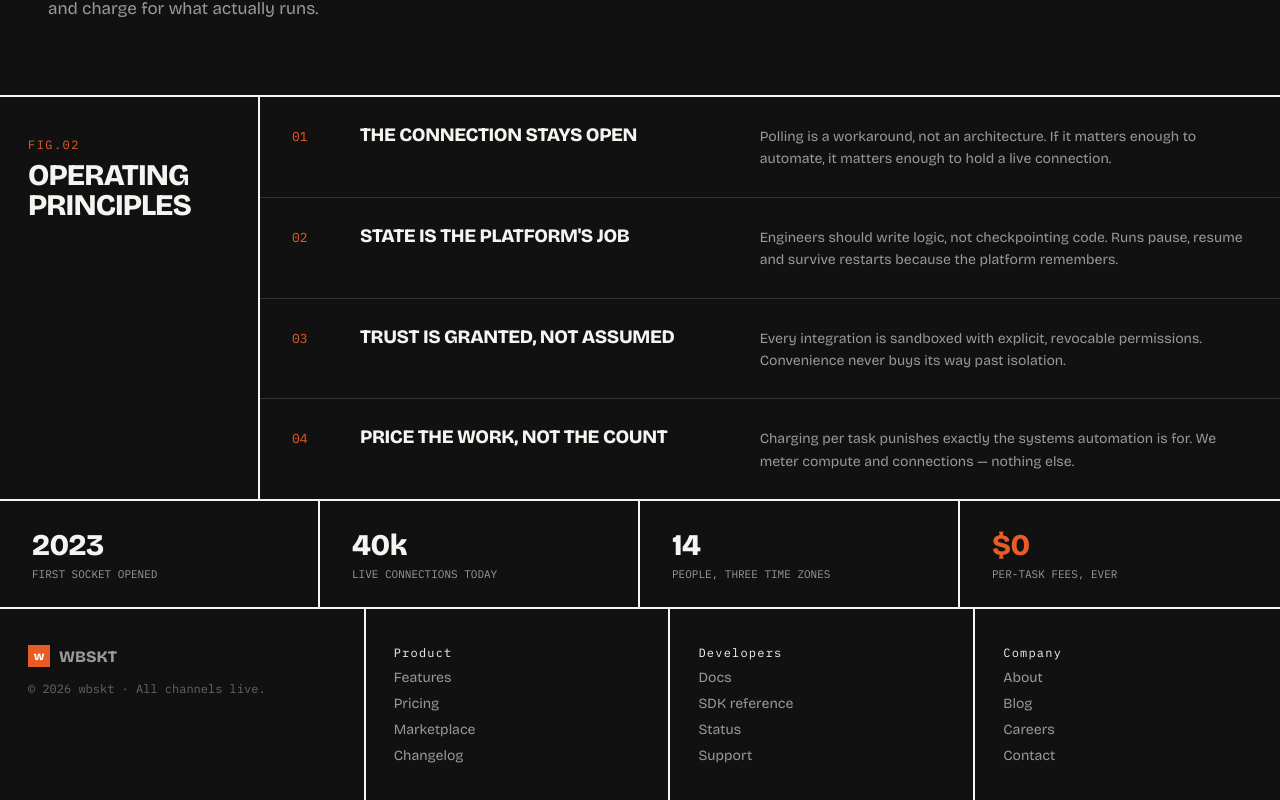
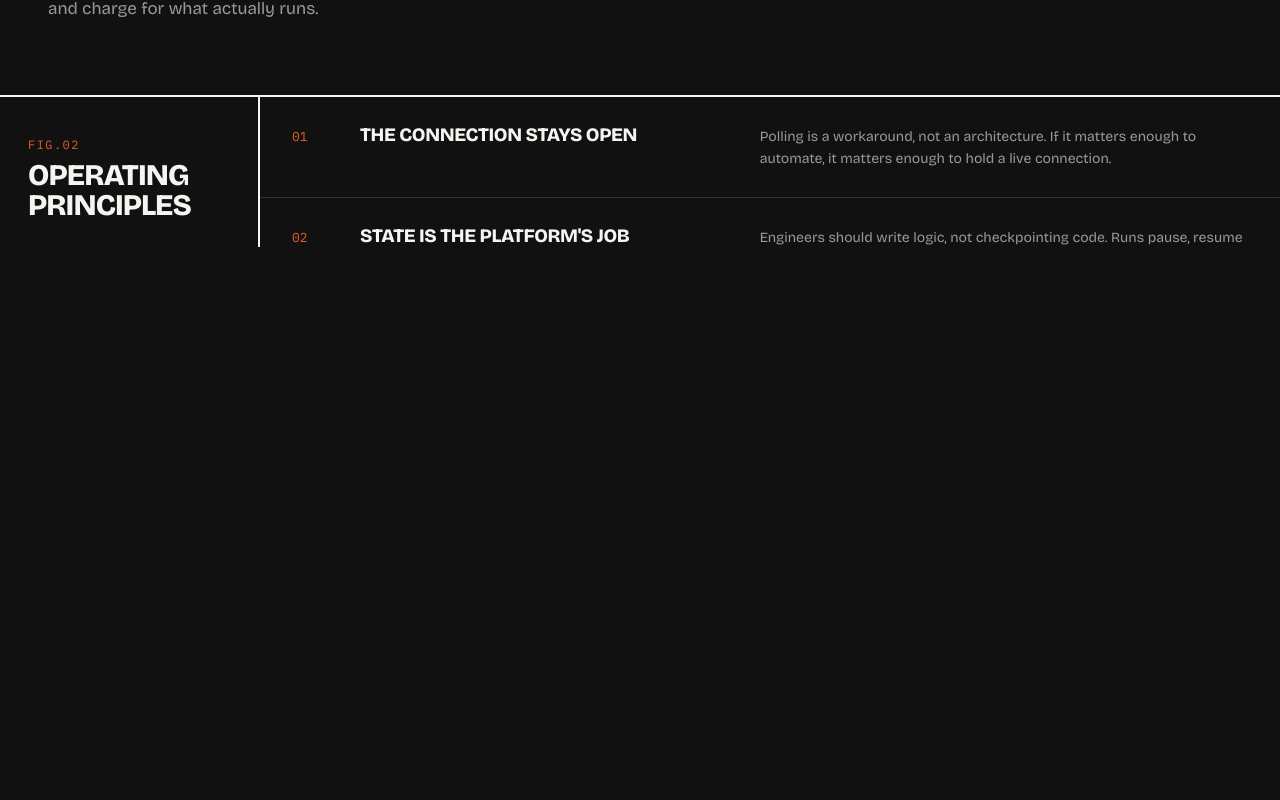
Before and after one commit to richardjoy530/fluffy-waddle, an Angular app in the folder app/: page /about in a window 1280 px wide. Shown: the part 553-1353 px from the top of the page. After the commit the page ends 800 px from the top, so only its background shows below. Built offline with nearby package versions, Linux system fonts and the light colour scheme.

Commit message:
(chore):Scroll fix + about page pending

```diff
--- a/app/src/app/app.html
+++ b/app/src/app/app.html
@@ -1,7 +1,17 @@
 @if (!maintenanceMode) {
   <app-header />
 }
-<router-outlet />
-@if (!maintenanceMode) {
-  <app-footer />
+<div class="scroll-area" #scrollArea (scroll)="onScroll()">
+  <router-outlet />
+  @if (!maintenanceMode) {
+    <app-footer />
+  }
+</div>
+@if (canScroll()) {
+  <div
+    class="scroll-thumb"
+    [class.visible]="isScrolling()"
+    [style.top.px]="thumbTop()"
+    [style.height.px]="thumbHeight()"
+  ></div>
 }
--- a/app/src/app/app.scss
+++ b/app/src/app/app.scss
@@ -0,0 +1,33 @@
+:host {
+  display: flex;
+  flex-direction: column;
+  height: 100vh;
+}
+
+.scroll-area {
+  flex: 1;
+  min-height: 0;
+  overflow-y: auto;
+  scrollbar-width: none; // Firefox
+  -ms-overflow-style: none; // legacy Edge/IE
+
+  &::-webkit-scrollbar {
+    display: none; // Chrome, Safari, Chromium Edge — fully custom thumb below
+  }
+}
+
+.scroll-thumb {
+  position: fixed;
+  right: 5px;
+  width: 5px;
+  border-radius: 999px;
+  background: var(--mkt-hairline);
+  opacity: 0;
+  transition: opacity 0.2s ease;
+  pointer-events: none;
+  z-index: 50;
+
+  &.visible {
+    opacity: 1;
+  }
+}
--- a/app/src/app/app.ts
+++ b/app/src/app/app.ts
@@ -1,8 +1,11 @@
-import { Component } from '@angular/core';
-import { RouterOutlet } from '@angular/router';
+import { AfterViewInit, Component, ElementRef, HostListener, signal, viewChild } from '@angular/core';
+import { NavigationEnd, Router, RouterOutlet } from '@angular/router';
 import { Header } from './layout/header/header';
 import { Footer } from './layout/footer/footer';
 import { MAINTENANCE_MODE, isDevViewEnabled } from './maintenance.config';
+
+const SCROLLBAR_HIDE_DELAY_MS = 800;
+const MIN_THUMB_HEIGHT = 40;
 
 @Component({
   selector: 'app-root',
@@ -10,6 +13,57 @@ import { MAINTENANCE_MODE, isDevViewEnabled } from './maintenance.config';
   templateUrl: './app.html',
   styleUrl: './app.scss'
 })
-export class App {
+export class App implements AfterViewInit {
   protected readonly maintenanceMode = MAINTENANCE_MODE && !isDevViewEnabled();
+  protected readonly isScrolling = signal(false);
+  protected readonly canScroll = signal(false);
+  protected readonly thumbTop = signal(0);
+  protected readonly thumbHeight = signal(0);
+
+  private readonly scrollArea = viewChild.required<ElementRef<HTMLElement>>('scrollArea');
+  private hideTimeout?: ReturnType<typeof setTimeout>;
+
+  constructor(router: Router) {
+    router.events.subscribe((event) => {
+      if (event instanceof NavigationEnd) {
+        setTimeout(() => this.updateThumb(), 0);
+      }
+    });
+  }
+
+  ngAfterViewInit(): void {
+    this.updateThumb();
+  }
+
+  @HostListener('window:resize')
+  protected onResize(): void {
+    this.updateThumb();
+  }
+
+  protected onScroll(): void {
+    this.updateThumb();
+    this.isScrolling.set(true);
+    clearTimeout(this.hideTimeout);
+    this.hideTimeout = setTimeout(() => this.isScrolling.set(false), SCROLLBAR_HIDE_DELAY_MS);
+  }
+
+  private updateThumb(): void {
+    const el = this.scrollArea().nativeElement;
+    const { clientHeight, scrollHeight, scrollTop } = el;
+    const scrollable = scrollHeight - clientHeight;
+
+    if (scrollable <= 0) {
+      this.canScroll.set(false);
+      return;
+    }
+
+    this.canScroll.set(true);
+    const trackTop = el.getBoundingClientRect().top;
+    const height = Math.max(MIN_THUMB_HEIGHT, (clientHeight / scrollHeight) * clientHeight);
+    const travel = clientHeight - height;
+    const top = trackTop + (scrollTop / scrollable) * travel;
+
+    this.thumbHeight.set(height);
+    this.thumbTop.set(top);
+  }
 }
--- a/app/src/app/pages/about/about.html
+++ b/app/src/app/pages/about/about.html
@@ -55,3 +55,11 @@
   <app-spec-item value="14" label="PEOPLE, THREE TIME ZONES" />
   <app-spec-item value="$0" label="PER-TASK FEES, EVER" [accent]="true" />
 </section>
+
+<app-cta-section
+  title="Come hold the line."
+  sub="We hire engineers who have shipped things that hum, spin or overheat."
+  primaryLabel="Open roles →"
+  primaryHref="#"
+  secondaryLabel="hello@wbskt.io"
+  secondaryHref="#" />
--- a/app/src/app/pages/about/about.ts
+++ b/app/src/app/pages/about/about.ts
@@ -2,10 +2,11 @@ import { Component } from '@angular/core';
 import { Eyebrow } from '../../shared/eyebrow/eyebrow';
 import { SectionIntro } from '../../shared/section-intro/section-intro';
 import { SpecItem } from '../../shared/spec-item/spec-item';
+import { CtaSection } from '../../shared/cta-section/cta-section';
 
 @Component({
   selector: 'app-about',
-  imports: [Eyebrow, SectionIntro, SpecItem],
+  imports: [Eyebrow, SectionIntro, SpecItem, CtaSection],
   templateUrl: './about.html',
   styleUrl: './about.scss',
 })
--- a/app/src/app/shared/cta-section/cta-section.html
+++ b/app/src/app/shared/cta-section/cta-section.html
@@ -1,4 +1,7 @@
 <h2 class="title">{{ title() }}</h2>
+@if (sub(); as subText) {
+  <p class="sub">{{ subText }}</p>
+}
 <div class="actions">
   <a [href]="primaryHref()" class="primary">{{ primaryLabel() }}</a>
   <a [href]="secondaryHref()" class="secondary">{{ secondaryLabel() }}</a>
--- a/app/src/app/shared/cta-section/cta-section.scss
+++ b/app/src/app/shared/cta-section/cta-section.scss
@@ -14,6 +14,12 @@
 .title {
   margin: 0;
   @include display-heading(32px, 6vw, 56px, -0.04em, 0.96);
+}
+
+.sub {
+  margin: 0;
+  font-size: var(--mkt-text-md);
+  color: var(--mkt-muted);
 }
 
 .actions {
--- a/app/src/app/shared/cta-section/cta-section.ts
+++ b/app/src/app/shared/cta-section/cta-section.ts
@@ -8,6 +8,7 @@ import { Component, input } from '@angular/core';
 })
 export class CtaSection {
   readonly title = input.required<string>();
+  readonly sub = input<string | null>(null);
   readonly primaryLabel = input.required<string>();
   readonly primaryHref = input.required<string>();
   readonly secondaryLabel = input.required<string>();
--- a/app/src/styles.scss
+++ b/app/src/styles.scss
@@ -6,7 +6,8 @@
 
 html, body {
   margin: 0;
-  min-height: 100%;
+  height: 100%;
+  overflow: hidden; // the app shell's own .scroll-area owns all scrolling
 }
 
 body {
```
